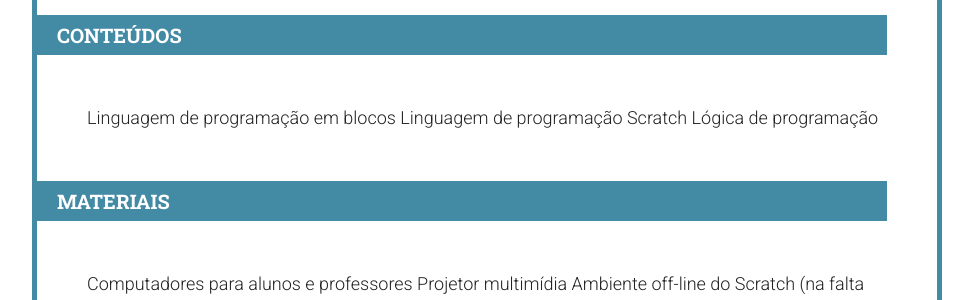
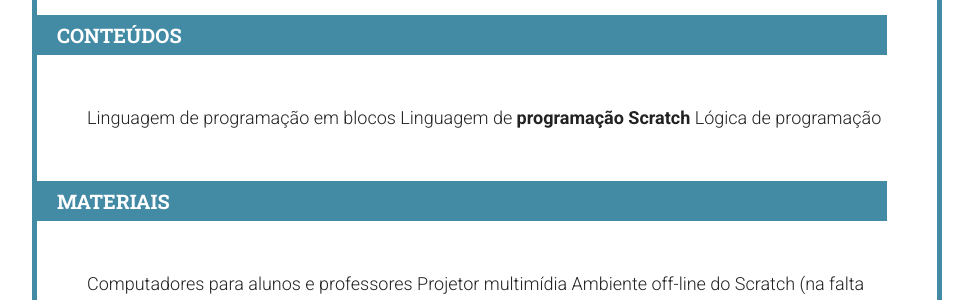
Before and after one commit to Programae/blocos, a Jekyll site: the page built from _posts/2015-01-01-aula01.md, in a window 1280 px wide. Shown: the part 627-927 px from the top of the page, without its empty margins (153-1126 px from the left). Built offline with Jekyll 4.4.1, drawn with Linux system fonts in a browser that asks for light colours; nearby versions of some CDN libraries; library files that are not in the unit come from our copies.

```diff
--- a/_posts/2015-01-01-aula01.md
+++ b/_posts/2015-01-01-aula01.md
@@ -17,7 +17,7 @@ tags: [scratch, codeorg, programaê, tutorial]
 ## Conteúdos
 
 Linguagem de programação em blocos
-Linguagem de programação Scratch
+Linguagem de **programação Scratch**
 Lógica de programação
 
 
```
